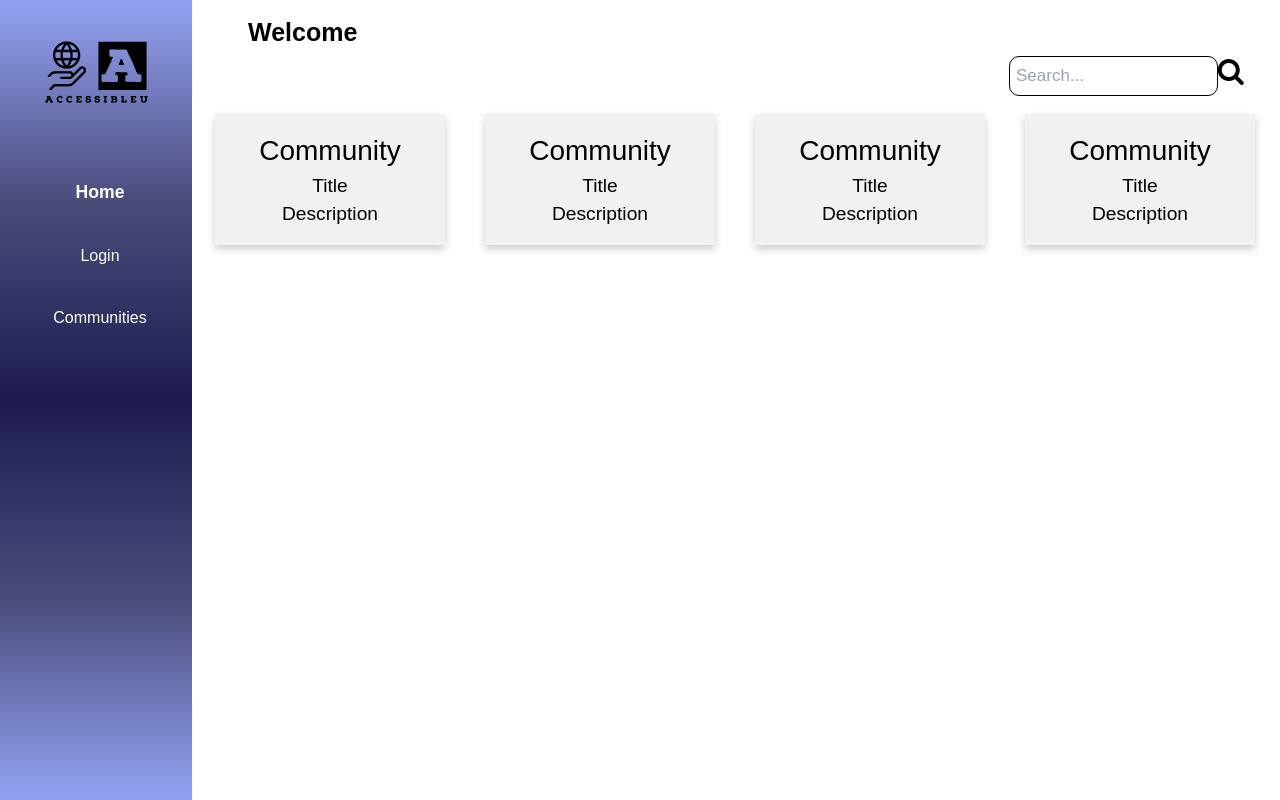
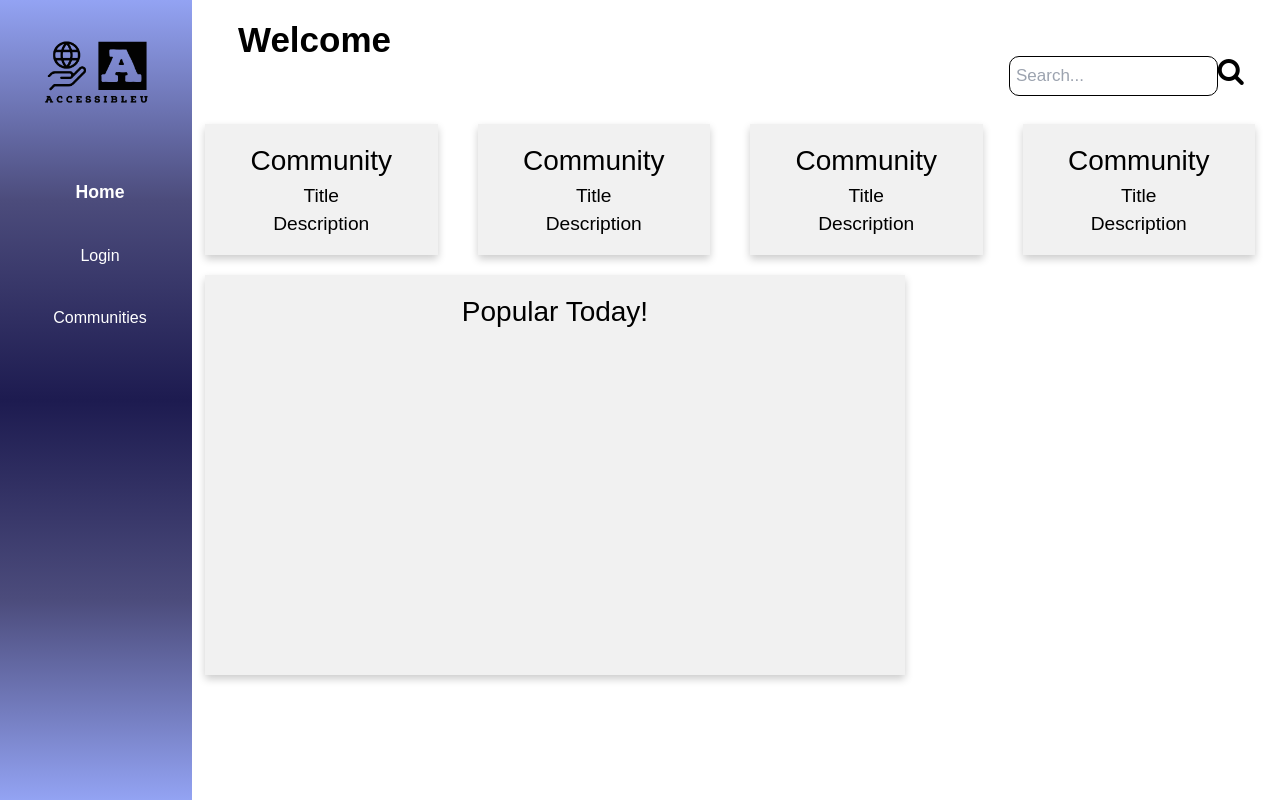
Before and after one commit to MichaelCut24/Wicked-Lieutenants-Work-Space, a React (Create React App) app in the folder accessibleu/: page / in a window 1280 px wide. Built offline with nearby package versions, Linux system fonts and the light colour scheme; the HTML template or start-up script is replaced by a standard one.

Commit message:
Added Popular box
and did some cosmetic adjustments

```diff
--- a/accessibleu/src/pages/Home.css
+++ b/accessibleu/src/pages/Home.css
@@ -7,7 +7,7 @@ body {
 
 /* Style page content */
 .main {
-  margin-left: 190px; /* Same as the width of the sidebar */
+  margin-left: 180px; /* Same as the width of the sidebar */
   font-size: 28px; /* Increased text to enable scrolling */
   padding: 0px 10px;
 }
@@ -32,7 +32,7 @@ body {
 }
 
 .header a.logo {
-  font-size: 25px;
+  font-size: 35px;
   font-weight: bold;
 }
 
@@ -59,7 +59,7 @@ input[type="text"] {
 .column {
 float: left;
 width: 25%;
-padding: 10px 20px;
+padding: 20px 20px;
 }
 
 /* Remove extra left and right margins, due to padding */
@@ -80,6 +80,24 @@ text-align: center;
 background-color: #f1f1f1;
 }
 
+/*Style and shape for popular box*/
+.div1 {
+  width: 700px;
+  height: 400px;
+  margin-left: 15px;
+  box-sizing: border-box;
+  box-shadow: 0 4px 8px 0 rgba(0, 0, 0, 0.2); /* this adds the "card" effect */
+  padding: 16px;
+  text-align: center;
+  background-color: #f1f1f1;
+}
+
+/*
+.responsive {
+  width: 100%;
+  height: auto;
+}*/
+
 /* Responsive columns - one column layout (vertical) on small screens */
 @media screen and (max-width: 600px) {
 .column {
--- a/accessibleu/src/pages/Home.js
+++ b/accessibleu/src/pages/Home.js
@@ -54,6 +54,10 @@ function Home(){
         </div>
       </div>
     </div>
+
+    <div class="div1">Popular Today!</div>
+
+
   </div>
 </>
   );
```
Lines whose indentation alone changed are shown as unchanged.
